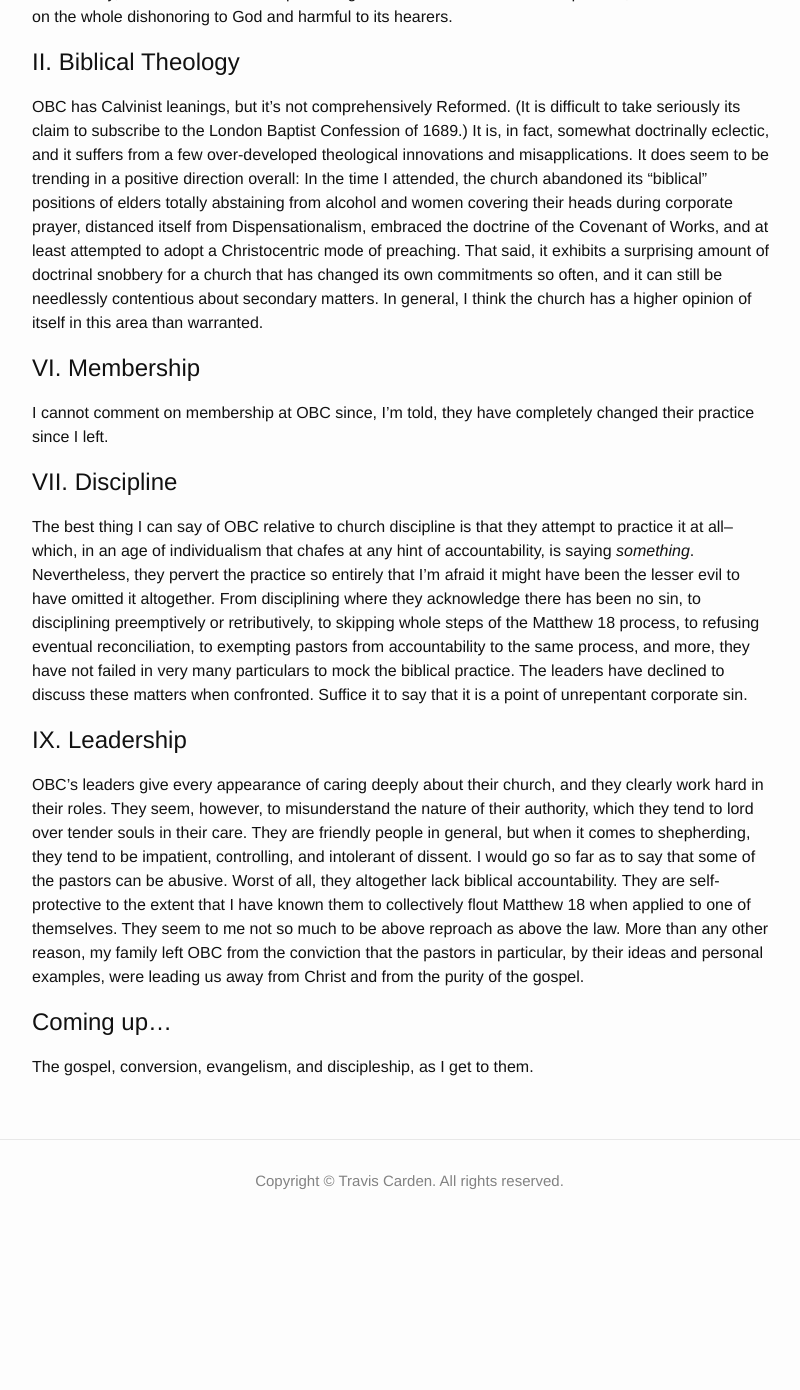
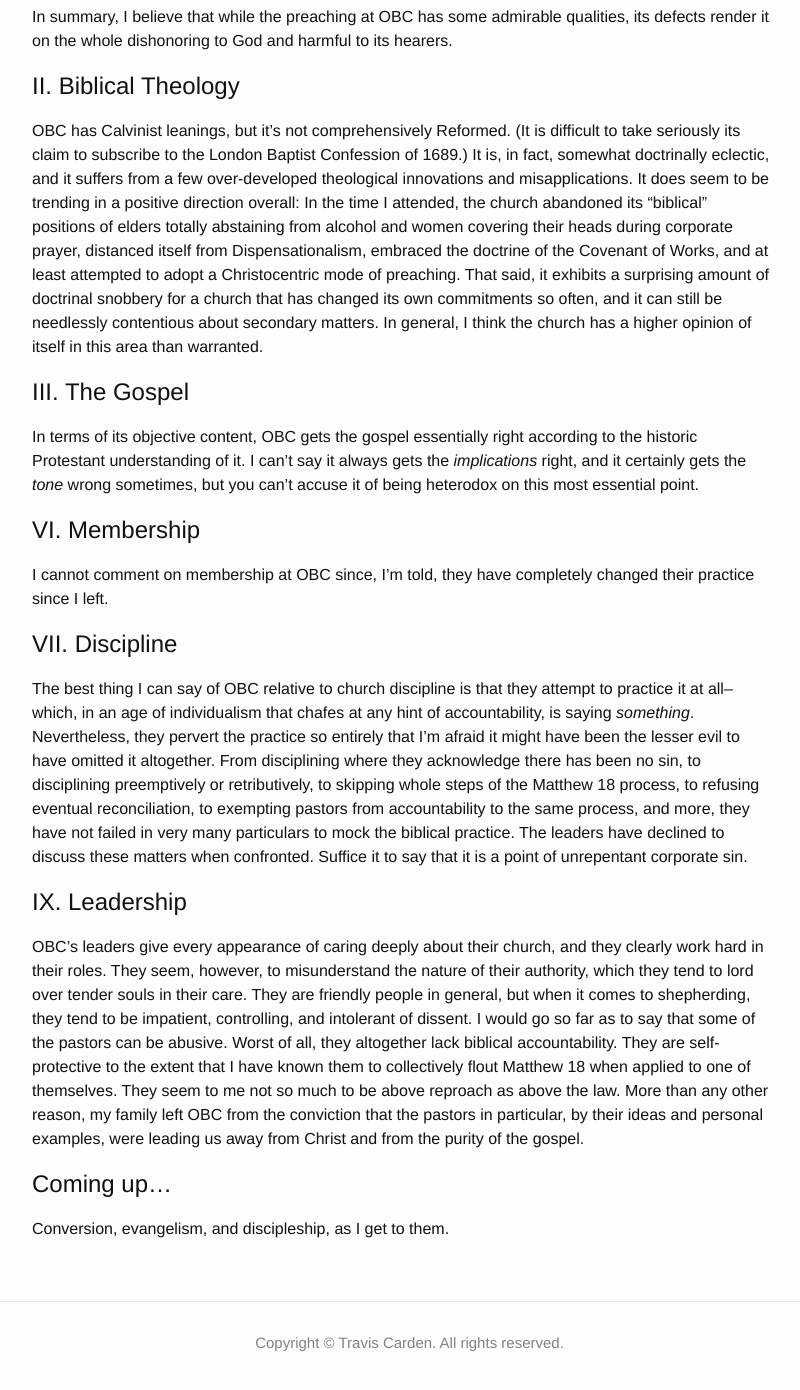
Before and after one commit to TravisCarden/traviscarden.github.io, a Jekyll site: the page built from review-of-omaha-bible-church.md, in a window 1280 px wide and 1400 px high, scrolled down 1116 px. Shown: the top 1390 px of the window, without its empty margins (238-1038 px from the left). Built offline with Jekyll 4.4.1, drawn with Linux system fonts in a browser that asks for light colours; before the commit the page ends 2354 px from its top, so only the background shows below that.

Commit message:
Added The Gospel section to Review of Omaha Bible Church.

```diff
--- a/review-of-omaha-bible-church.md
+++ b/review-of-omaha-bible-church.md
@@ -25,6 +25,10 @@ In summary, I believe that while the preaching at OBC has some admirable qualiti
 
 OBC has Calvinist leanings, but it's not comprehensively Reformed. (It is difficult to take seriously its claim to subscribe to the London Baptist Confession of 1689.) It is, in fact, somewhat doctrinally eclectic, and it suffers from a few over-developed theological innovations and misapplications. It does seem to be trending in a positive direction overall: In the time I attended, the church abandoned its "biblical" positions of elders totally abstaining from alcohol and women covering their heads during corporate prayer, distanced itself from Dispensationalism, embraced the doctrine of the Covenant of Works, and at least attempted to adopt a Christocentric mode of preaching. That said, it exhibits a surprising amount of doctrinal snobbery for a church that has changed its own commitments so often, and it can still be needlessly contentious about secondary matters. In general, I think the church has a higher opinion of itself in this area than warranted.
 
+# III. The Gospel
+
+In terms of its objective content, OBC gets the gospel essentially right according to the historic Protestant understanding of it. I can't say it always gets the _implications_ right, and it certainly gets the _tone_ wrong sometimes, but you can't accuse it of being heterodox on this most essential point.
+
 # VI. Membership
 
 I cannot comment on membership at OBC since, I'm told, they have completely changed their practice since I left.
```
Also changed, not shown: other parts of review-of-omaha-bible-church.md (+1 -1 lines).
